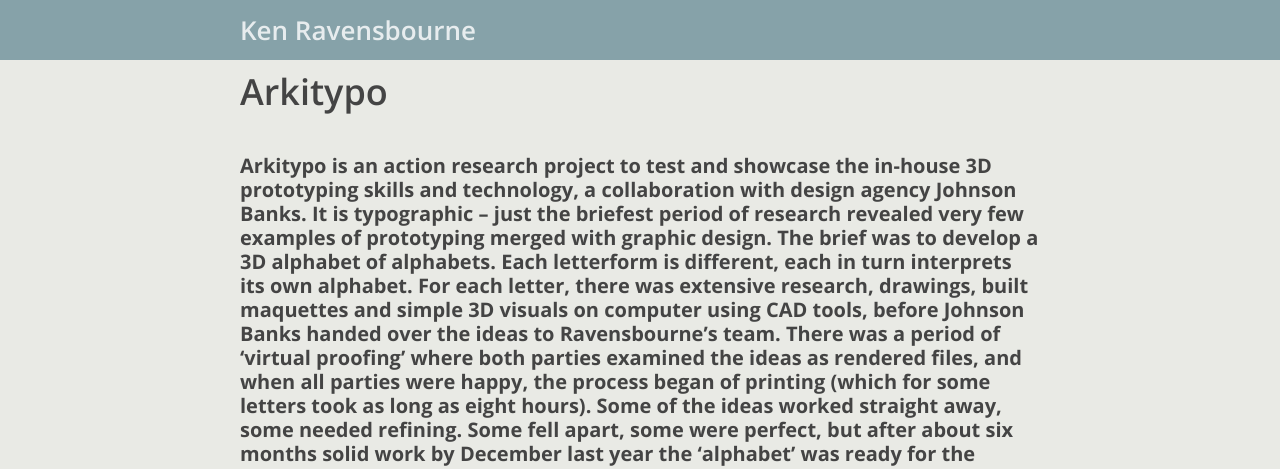
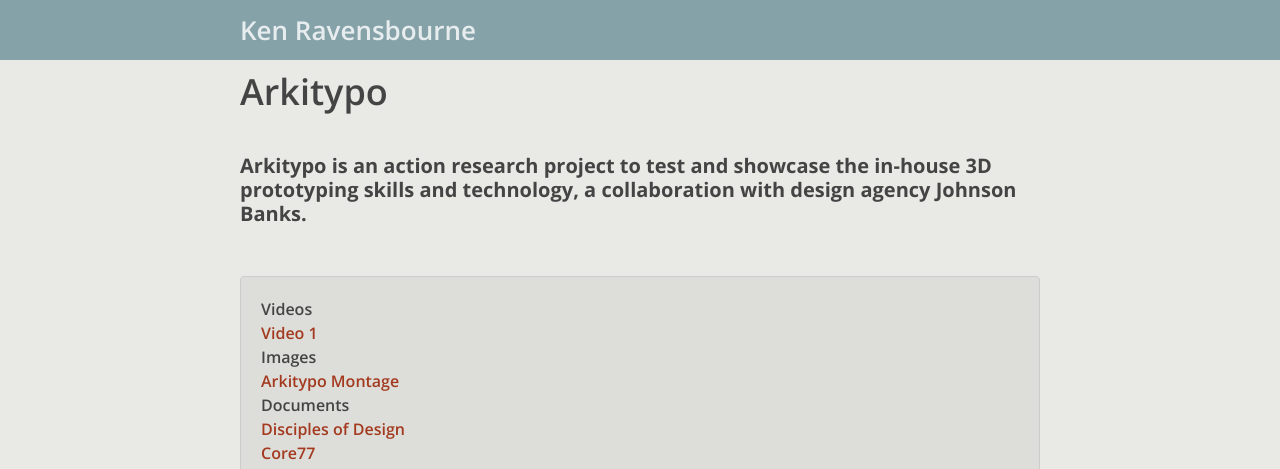
Before and after one commit to ravensbourne/ravensbourne.github.com, a Jekyll site: the page built from _posts/projects/2012-10-30-Arkitypo.md, in a window 1280 px wide, cut to the strip 0-469 px from the top of the page. Built offline with Jekyll 4.4.1, drawn with Linux system fonts in a browser that asks for light colours; nearby versions of some CDN libraries; some of the changed text lies outside the part shown.

Commit message:
Updated _posts/projects/2012-10-30-Arkitypo.md

```diff
--- a/_posts/projects/2012-10-30-Arkitypo.md
+++ b/_posts/projects/2012-10-30-Arkitypo.md
@@ -1,7 +1,7 @@
 ---
 layout: project
 title: Arkitypo
-abstract: Arkitypo is an action research project to test and showcase the in-house 3D prototyping skills and technology, a collaboration with design agency Johnson Banks. It is typographic – just the briefest period of research revealed very few examples of prototyping merged with graphic design. The brief was to develop a 3D alphabet of alphabets. Each letterform is different, each in turn interprets its own alphabet. For each letter, there was extensive research, drawings, built maquettes and simple 3D visuals on computer using CAD tools, before Johnson Banks handed over the ideas to Ravensbourne’s team. There was a period of ‘virtual proofing’ where both parties examined the ideas as rendered files, and when all parties were happy, the process began of printing (which for some letters took as long as eight hours). Some of the ideas worked straight away, some needed refining. Some fell apart, some were perfect, but after about six months solid work by December last year the ‘alphabet’ was ready for the photography and eventual exhibition stage.
+abstract: Arkitypo is an action research project to test and showcase the in-house 3D prototyping skills and technology, a collaboration with design agency Johnson Banks.
 author: Will Pearson
 image: "http://johnsonbanks.co.uk/thoughtfortheweek/files/711_B_architypo_A4.jpg"
 subjects:
```
Also changed, not shown: other parts of _posts/projects/2012-10-30-Arkitypo.md (+2 -3 lines).
